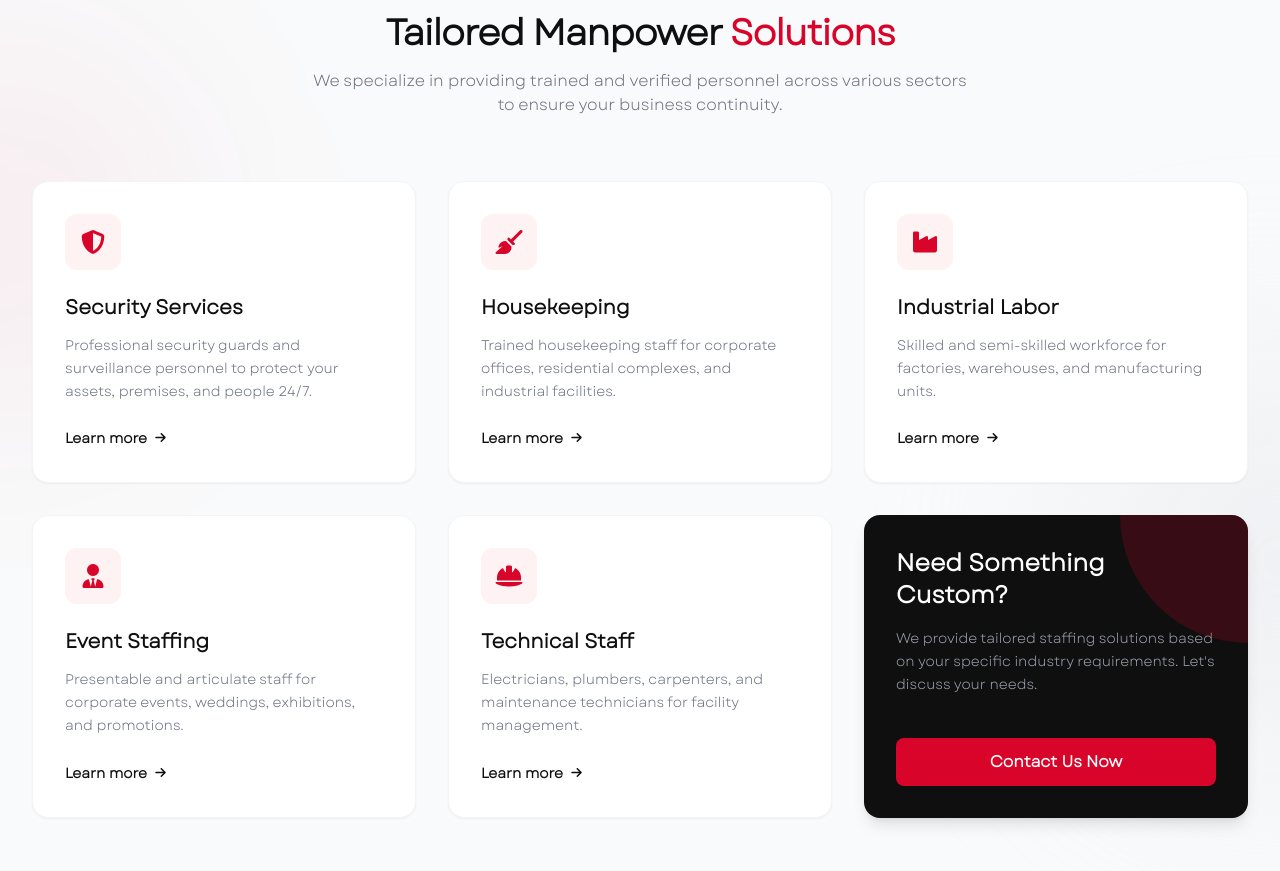
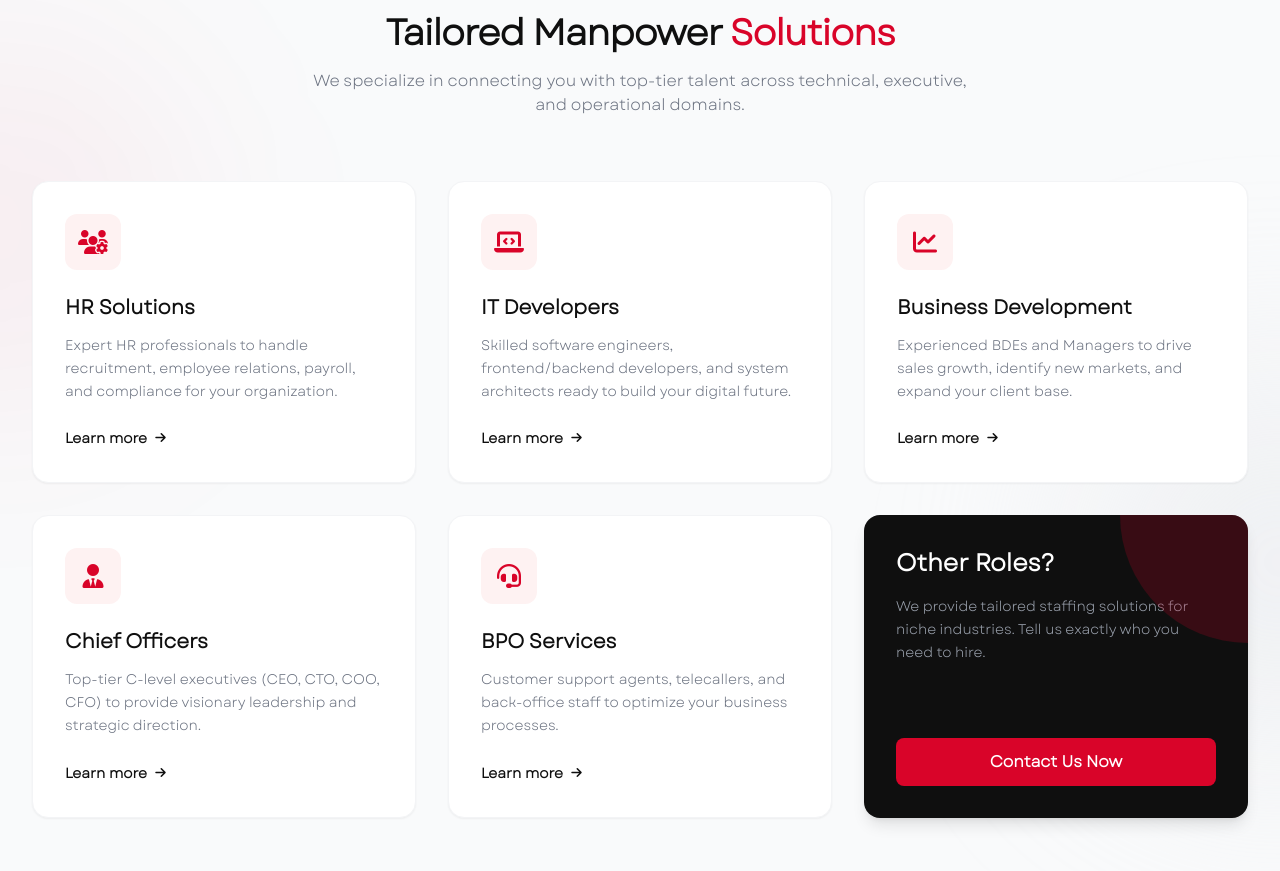
Before and after one commit to Ranjith1110/vigilixhub-manpower, a plain HTML site: page index.html in a window 1280 px wide. Shown: the part 934-1805 px from the top of the page. Drawn offline with nearby package versions, Linux system fonts and the light colour scheme.

Commit message:
Feat : Updated

```diff
--- a/index.html
+++ b/index.html
@@ -282,8 +282,8 @@
                     Tailored Manpower <span class="text-brand-red">Solutions</span>
                 </h2>
                 <p class="text-gray-500">
-                    We specialize in providing trained and verified personnel across various sectors to ensure your
-                    business continuity.
+                    We specialize in connecting you with top-tier talent across technical, executive, and operational
+                    domains.
                 </p>
             </div>
 
@@ -297,14 +297,15 @@
 
                     <div
                         class="w-14 h-14 bg-red-50 rounded-xl flex items-center justify-center text-brand-red text-2xl mb-6 group-hover:bg-brand-red group-hover:text-white transition-colors duration-300">
-                        <i class="fa-solid fa-shield-halved"></i>
+                        <i class="fa-solid fa-users-gear"></i>
                     </div>
 
                     <h3 class="text-xl font-bold text-brand-black mb-3 group-hover:text-brand-red transition-colors">
-                        Security Services</h3>
+                        HR Solutions
+                    </h3>
                     <p class="text-gray-500 text-sm leading-relaxed mb-6">
-                        Professional security guards and surveillance personnel to protect your assets, premises, and
-                        people 24/7.
+                        Expert HR professionals to handle recruitment, employee relations, payroll, and compliance for
+                        your organization.
                     </p>
 
                     <a href="#"
@@ -322,14 +323,15 @@
 
                     <div
                         class="w-14 h-14 bg-red-50 rounded-xl flex items-center justify-center text-brand-red text-2xl mb-6 group-hover:bg-brand-red group-hover:text-white transition-colors duration-300">
-                        <i class="fa-solid fa-broom"></i>
+                        <i class="fa-solid fa-laptop-code"></i>
                     </div>
 
                     <h3 class="text-xl font-bold text-brand-black mb-3 group-hover:text-brand-red transition-colors">
-                        Housekeeping</h3>
+                        IT Developers
+                    </h3>
                     <p class="text-gray-500 text-sm leading-relaxed mb-6">
-                        Trained housekeeping staff for corporate offices, residential complexes, and industrial
-                        facilities.
+                        Skilled software engineers, frontend/backend developers, and system architects ready to build
+                        your digital future.
                     </p>
 
                     <a href="#"
@@ -347,13 +349,15 @@
 
                     <div
                         class="w-14 h-14 bg-red-50 rounded-xl flex items-center justify-center text-brand-red text-2xl mb-6 group-hover:bg-brand-red group-hover:text-white transition-colors duration-300">
-                        <i class="fa-solid fa-industry"></i>
+                        <i class="fa-solid fa-chart-line"></i>
                     </div>
 
                     <h3 class="text-xl font-bold text-brand-black mb-3 group-hover:text-brand-red transition-colors">
-                        Industrial Labor</h3>
+                        Business Development
+                    </h3>
                     <p class="text-gray-500 text-sm leading-relaxed mb-6">
-                        Skilled and semi-skilled workforce for factories, warehouses, and manufacturing units.
+                        Experienced BDEs and Managers to drive sales growth, identify new markets, and expand your
+                        client base.
                     </p>
 
                     <a href="#"
@@ -375,9 +379,11 @@
                     </div>
 
                     <h3 class="text-xl font-bold text-brand-black mb-3 group-hover:text-brand-red transition-colors">
-                        Event Staffing</h3>
+                        Chief Officers
+                    </h3>
                     <p class="text-gray-500 text-sm leading-relaxed mb-6">
-                        Presentable and articulate staff for corporate events, weddings, exhibitions, and promotions.
+                        Top-tier C-level executives (CEO, CTO, COO, CFO) to provide visionary leadership and strategic
+                        direction.
                     </p>
 
                     <a href="#"
@@ -395,13 +401,14 @@
 
                     <div
                         class="w-14 h-14 bg-red-50 rounded-xl flex items-center justify-center text-brand-red text-2xl mb-6 group-hover:bg-brand-red group-hover:text-white transition-colors duration-300">
-                        <i class="fa-solid fa-helmet-safety"></i>
+                        <i class="fa-solid fa-headset"></i>
                     </div>
 
                     <h3 class="text-xl font-bold text-brand-black mb-3 group-hover:text-brand-red transition-colors">
-                        Technical Staff</h3>
+                        BPO Services
+                    </h3>
                     <p class="text-gray-500 text-sm leading-relaxed mb-6">
-                        Electricians, plumbers, carpenters, and maintenance technicians for facility management.
+                        Customer support agents, telecallers, and back-office staff to optimize your business processes.
                     </p>
 
                     <a href="#"
@@ -418,10 +425,10 @@
                     </div>
 
                     <div>
-                        <h3 class="text-2xl font-bold text-white mb-4">Need Something Custom?</h3>
+                        <h3 class="text-2xl font-bold text-white mb-4">Other Roles?</h3>
                         <p class="text-gray-400 text-sm leading-relaxed mb-8">
-                            We provide tailored staffing solutions based on your specific industry requirements. Let's
-                            discuss your needs.
+                            We provide tailored staffing solutions for niche industries. Tell us exactly who you need to
+                            hire.
                         </p>
                     </div>
 
```
